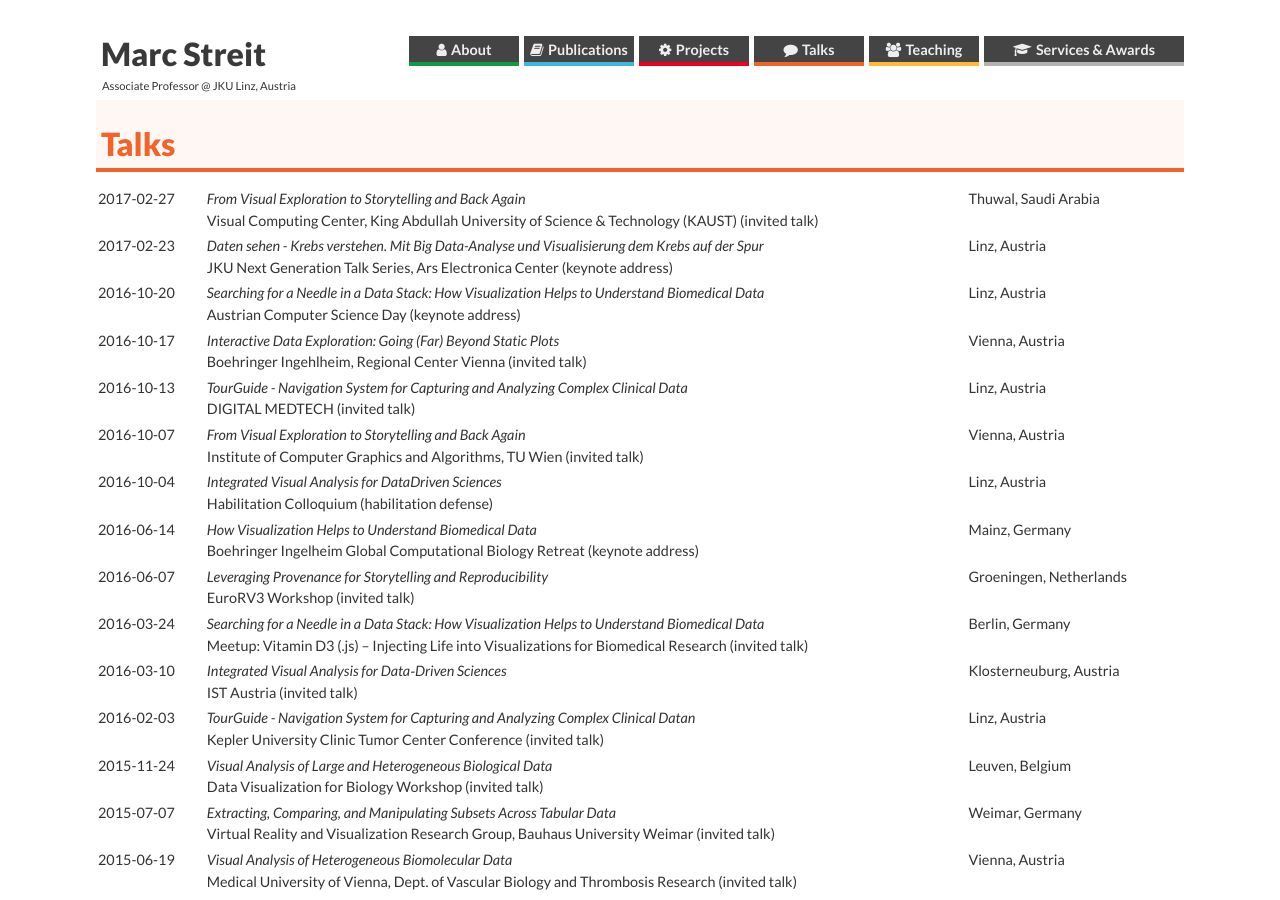
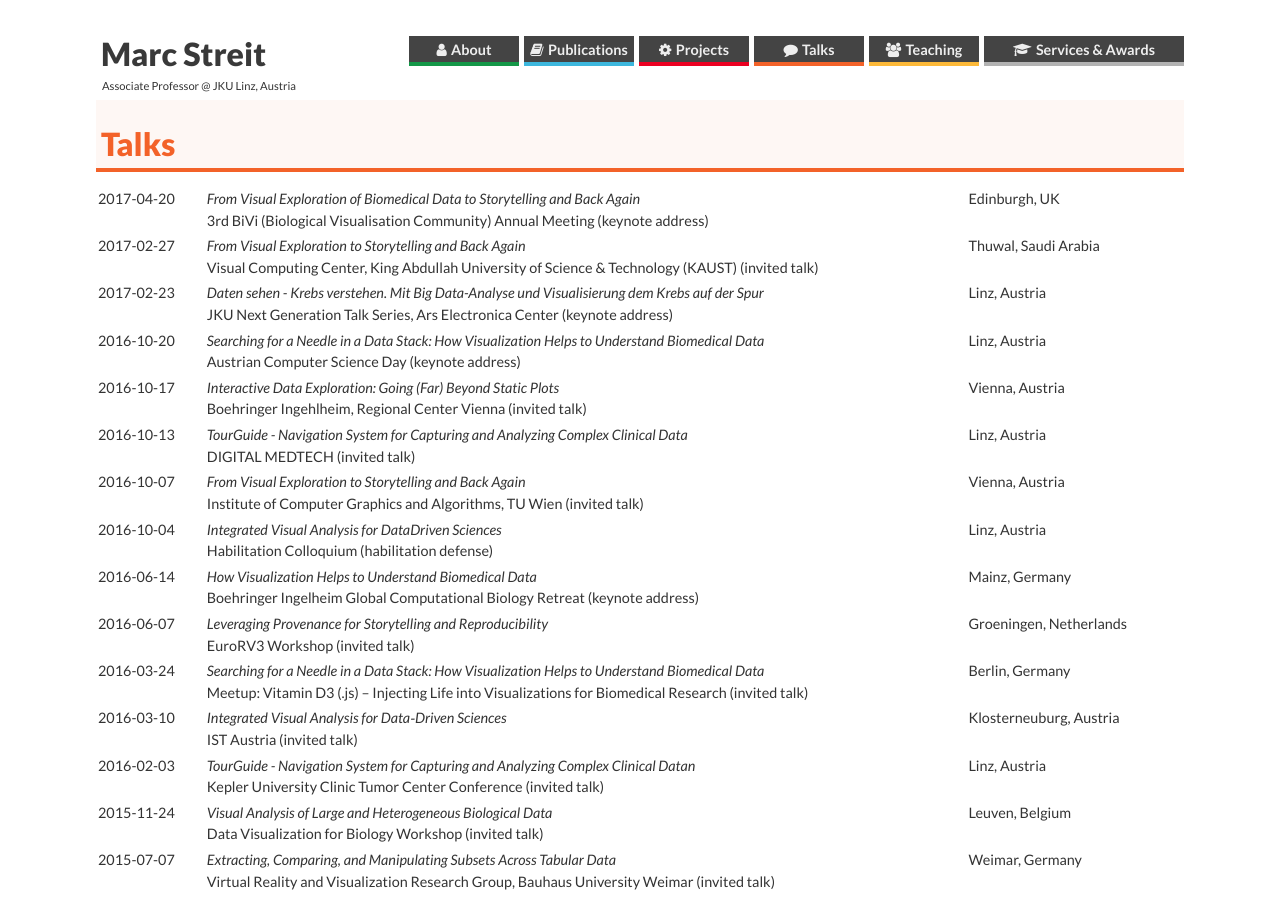
Before and after one commit to mstreit/mstreit.github.io, a Jekyll site: the page built from talks.md, in a window 1280 px wide and 900 px high. Built offline with Jekyll 4.4.1, drawn with Linux system fonts in a browser that asks for light colours; nearby versions of some CDN libraries; some web fonts are replaced.

Commit message:
updated talk

```diff
--- a/_data/posters.yml
+++ b/_data/posters.yml
@@ -6,8 +6,8 @@
   title: "TaCo: Comparative Visualization of Large Tabular Data"
   journal: Poster Compendium of the Eurographics/IEEE Symposium on Visualization (EuroVis ’16), Groningen, Netherlands
   year: 2016
-  abstract-pdf: 2016_eurovis_taco_abstract.pdf
-  poster-pdf: 2016_eurovis_taco_poster.pdf
+  abstract-pdf:
+  poster-pdf:
   award:
 
 - authors:
--- a/_data/talks.yml
+++ b/_data/talks.yml
@@ -1,3 +1,9 @@
+- title: "From Visual Exploration of Biomedical Data to Storytelling and Back Again"
+  event: 3rd BiVi (Biological Visualisation Community) Annual Meeting
+  date: 2017-04-20
+  location: Edinburgh, UK
+  type: keynote address
+
 - title: "From Visual Exploration to Storytelling and Back Again"
   event: Visual Computing Center, King Abdullah University of Science & Technology (KAUST)
   date: 2017-02-27
```
